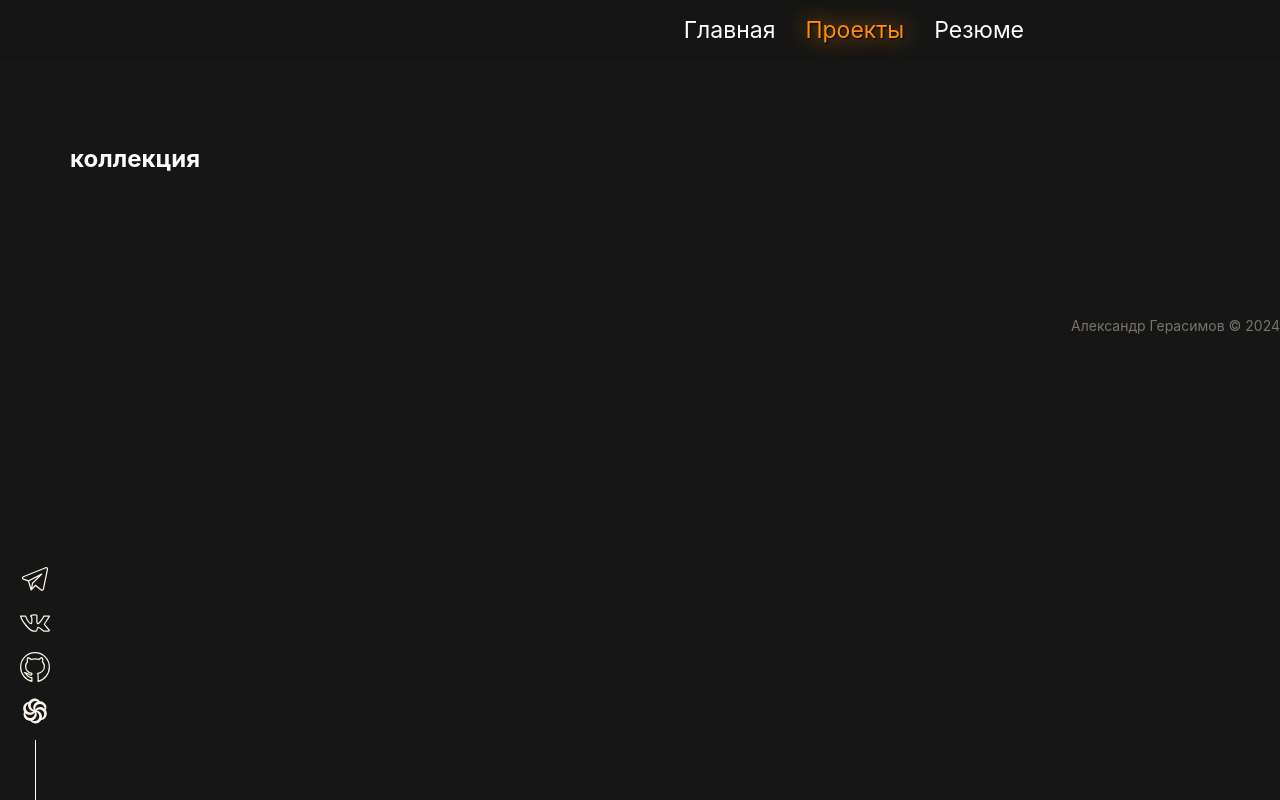
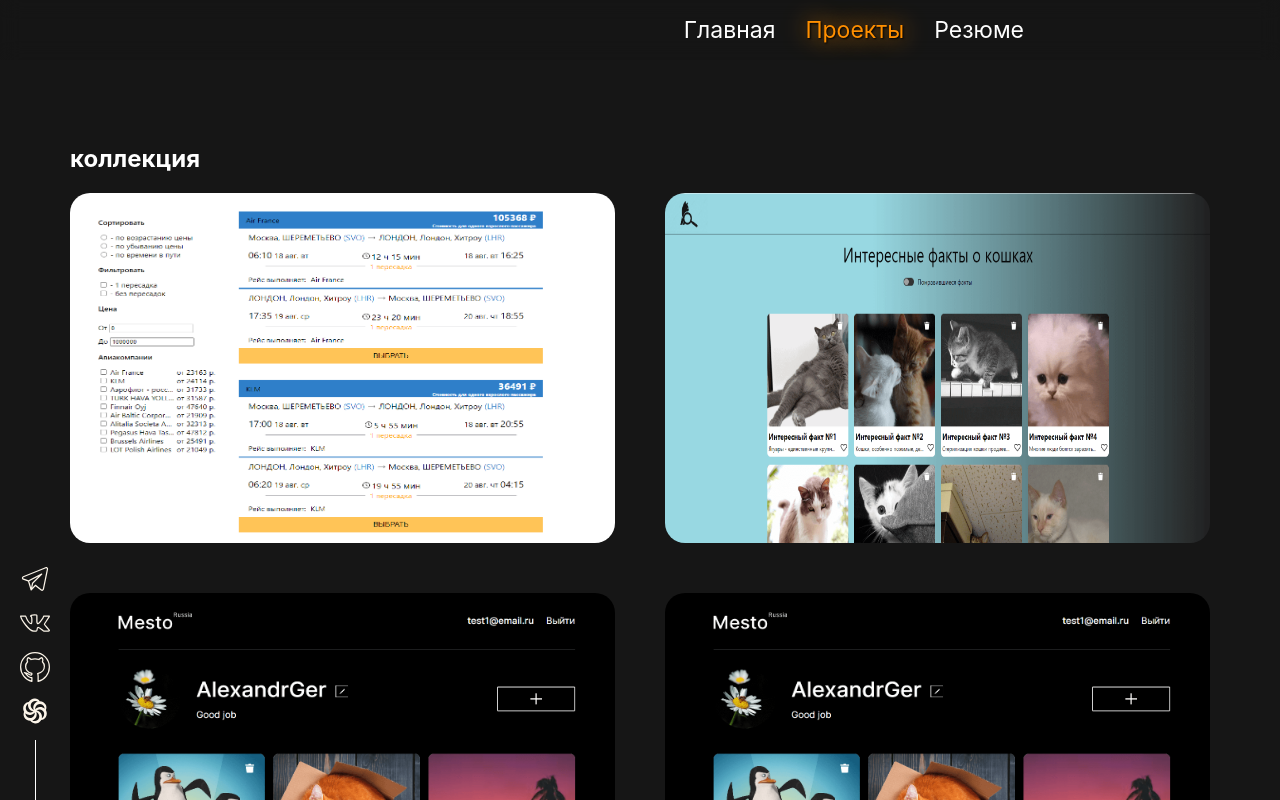
Before and after one commit to AlexandrGer/myPortfolio, a React (Create React App) app: page /myPortfolio/projects in a window 1280 px wide. Shown: the top 800 px of the page. Built offline with nearby package versions, Linux system fonts and the light colour scheme.

Commit message:
Добавил проекты, корректировка стилей

```diff
--- a/src/components/App/App.tsx
+++ b/src/components/App/App.tsx
@@ -3,6 +3,7 @@ import Footer from "../Footer/Footer";
 import Header from "../Header/Header";
 import Main from "../Main/Main";
 import Projects from "../Projects/Projects";
+import ProjectPage from "../ProjectPage/ProjectPage";
 import Social from "../Social/Social";
 import "./App.scss";
 
@@ -14,6 +15,7 @@ function App() {
         <Routes>
           <Route path="/" element={<Main />} />
           <Route path="/projects" element={<Projects />} />
+          <Route path="/projects/:id" element={<ProjectPage />} />
         </Routes>
       </main>
       <Footer />
--- a/src/components/Header/Header.scss
+++ b/src/components/Header/Header.scss
@@ -8,4 +8,5 @@
   top: 0;
   backdrop-filter: blur(10px);
   background-color: #16161633;
+  z-index: 99;
 }
--- a/src/components/Nav/Nav.tsx
+++ b/src/components/Nav/Nav.tsx
@@ -1,4 +1,5 @@
 import { NavLink } from "react-router-dom";
+import resume from "../../images/Резюме.pdf";
 import "./Nav.scss";
 
 export default function Nav() {
@@ -12,7 +13,7 @@ export default function Nav() {
           <NavLink to="/projects">Проекты</NavLink>
         </li>
         <li>
-          <a href={"s"} target="blank">
+          <a href={resume} target="blank">
             Резюме
           </a>
         </li>
--- /dev/null
+++ b/src/components/Project/Project.scss
@@ -0,0 +1,109 @@
+.project {
+  height: 350px;
+  position: relative;
+
+  &:hover .project__container {
+    background-color: #000000cf;
+    opacity: 1;
+  }
+
+  img {
+    width: 100%;
+    height: 100%;
+    border-radius: 20px;
+  }
+}
+
+.project__container {
+  position: absolute;
+  top: 0;
+  left: 0;
+  width: 100%;
+  height: 100%;
+  text-align: center;
+  display: flex;
+  flex-direction: column;
+  justify-content: center;
+  align-items: center;
+  gap: 20px;
+  padding: 20px;
+  box-sizing: border-box;
+  opacity: 0;
+  z-index: 1;
+  transition: opasity 0.3s ease;
+  transition: background-color 0.3s ease;
+}
+
+.link {
+  width: 60px;
+  position: absolute;
+  top: 10px;
+  right: 35px;
+  transition: transform 0.3s ease;
+
+  &:hover {
+    transform: scale(1.2);
+  }
+
+  img {
+    width: 100%;
+    object-fit: cover;
+  }
+}
+
+.project__title {
+  margin: 0;
+  padding: 0;
+  cursor: pointer;
+  font-weight: 400;
+  font-size: 30px;
+  text-decoration: none;
+  color: #fff;
+
+  &:hover {
+    background-image: linear-gradient(90deg, #ff8f00 0%, #989898 80%);
+    background-clip: text;
+    -webkit-buackgrond-clip: text;
+    -moz-background-clip: text;
+    -webkit-text-fill-color: transparent;
+  }
+}
+
+.project__description {
+  margin: 0;
+  font-weight: 400;
+  font-size: 18px;
+}
+
+.project__tech {
+  padding: 0;
+  margin: 0;
+  list-style: none;
+  display: flex;
+  flex-wrap: wrap;
+  gap: 10px;
+
+  img {
+    cursor: pointer;
+    width: 50px;
+    transition: filter 0.5s ease;
+    filter: grayscale(100%);
+
+    &:hover {
+      filter: grayscale(0);
+    }
+  }
+}
+
+.project__link {
+  text-decoration: none;
+  color: #fff;
+
+  &:hover {
+    background-image: linear-gradient(90deg, #ff8f00 0%, #989898 80%);
+    background-clip: text;
+    -webkit-buackgrond-clip: text;
+    -moz-background-clip: text;
+    -webkit-text-fill-color: transparent;
+  }
+}
--- /dev/null
+++ b/src/components/Project/Project.tsx
@@ -0,0 +1,40 @@
+import { IProject } from "../../types/IProject";
+import { Link } from "react-router-dom";
+import "./Project.scss";
+
+type Props = {
+  item: IProject;
+};
+
+export default function Project({ item }: Props) {
+  return (
+    <>
+      <div className="project">
+        <img src={item.cover} alt={item.title} />
+        <div className="project__container">
+          <a href={item.githubUrl} target="blank" className="link">
+            <img src={item.githubIcon} alt="icon" />
+          </a>
+          {item.websiteUrl ? (
+            <a href={item.websiteUrl} target="blank" className="project__title">
+              {item.title}
+            </a>
+          ) : (
+            <h2 className="project__title"> {item.title}</h2>
+          )}
+          <p className="project__description">{item.shortDescription}</p>
+          <ul className="project__tech">
+            {item.skillIcons.map((tech) => (
+              <li key={tech.id}>
+                <img src={tech.icon} alt={tech.name} />
+              </li>
+            ))}
+          </ul>
+          <Link to={`/projects/${item.id}`} className="project__link">
+            Подробнее о проекте &#8594;
+          </Link>
+        </div>
+      </div>
+    </>
+  );
+}
--- /dev/null
+++ b/src/components/ProjectPage/ProjectPage.tsx
@@ -0,0 +1,29 @@
+import { useEffect, useState } from "react";
+import { useParams } from "react-router-dom";
+import { projects } from "../../utils/constans/projects";
+import { IProject } from "../../types/IProject";
+import "./ProjectPage.scss";
+
+export default function ProjectPage() {
+  const { id } = useParams();
+  const [activeProject, setActiveProject] = useState<IProject>();
+
+  useEffect(() => {
+    if (id) {
+      setActiveProject(projects.find((e) => e.id === +id));
+    }
+  }, [id]);
+
+  return (
+    <>
+      {activeProject && (
+        <div>
+          <h1>{activeProject.title}</h1>
+          <p>{activeProject.description}</p>
+          <p>{activeProject.shortDescription}</p>
+          <div></div>
+        </div>
+      )}
+    </>
+  );
+}
--- a/src/components/Projects/Projects.scss
+++ b/src/components/Projects/Projects.scss
@@ -0,0 +1,16 @@
+.projects {
+  display: flex;
+  flex-direction: column;
+}
+
+.projects__title {
+}
+
+.projects__items {
+  padding: 0;
+  margin: 0;
+  list-style: none;
+  display: grid;
+  grid-template-columns: repeat(2, minmax(auto, 1fr));
+  gap: 50px;
+}
--- a/src/components/Projects/Projects.tsx
+++ b/src/components/Projects/Projects.tsx
@@ -1,7 +1,20 @@
+import { projects } from "../../utils/constans/projects";
+import Project from "../Project/Project";
+import "./Projects.scss";
+
 export default function Projects() {
   return (
-    <section>
-      <h1>коллекция</h1>
+    <section className="projects">
+      <h1 className="projects__title">коллекция</h1>
+      <ul className="projects__items">
+        {projects
+          .map((item) => (
+            <li key={item.id}>
+              <Project item={item} />
+            </li>
+          ))
+          .reverse()}
+      </ul>
     </section>
   );
 }
--- /dev/null
+++ b/src/utils/constans/projects.js
@@ -0,0 +1,121 @@
+import gitHubIcon from "../../images/github-90.png";
+
+// Превью проекта
+import HowToLearn from "../../images/projects/how-to-learn.png";
+import RussianTravel from "../../images/projects/RussianTravel.png";
+import Mesto from "../../images/projects/Mesto.png";
+import CatsInfo from "../../images/projects/CatsInfo.png";
+import AviaSerch from "../../images/projects/AviaSerch.png";
+
+// Технологии задействованные в проекте
+import HTML from "../../images/skills/HTML.svg";
+import CSS from "../../images/skills/CSS.svg";
+import JavaScript from "../../images/skills/JavaScript.svg";
+import React from "../../images/skills/React.svg";
+import NodeJS from "../../images/skills/Node.js.svg";
+import Express from "../../images/skills/Express.svg";
+import MongoDB from "../../images/skills/MongoDB.png";
+import Redux from "../../images/skills/Redux.svg";
+
+export const projects = [
+  {
+    id: 1,
+    cover: HowToLearn,
+    title: "How to Learn",
+    shortDescription: "Статичный сайт. Подсказки по эффективному обучению.",
+    description: "",
+    websiteUrl: "https://alexandrger.github.io/how-to-learn/",
+    githubUrl: "https://github.com/AlexandrGer/how-to-learn",
+    githubIcon: gitHubIcon,
+    skillIcons: [
+      { id: 1, name: "HTML", icon: HTML },
+      { id: 2, name: "CSS", icon: CSS },
+    ],
+  },
+  {
+    id: 2,
+    cover: RussianTravel,
+    title: "Russian Travel",
+    shortDescription:
+      "Отзывчиво-адаптивный одностраничный сайт на тему наиболее интересных мест в России для путешествий.",
+    description: "",
+    websiteUrl: "https://alexandrger.github.io/russian-travel/",
+    githubUrl: "https://github.com/AlexandrGer/russian-travel",
+    githubIcon: gitHubIcon,
+    skillIcons: [
+      { id: 1, name: "HTML", icon: HTML },
+      { id: 2, name: "CSS", icon: CSS },
+    ],
+  },
+  {
+    id: 3,
+    cover: Mesto,
+    title: "Mesto",
+    shortDescription:
+      "Регистрируйтесь, делитесь фото в общей ленте вместе с друзьями. Ставьте лайки.",
+    description: "",
+    websiteUrl: "https://alexandrger.github.io/react-mesto-auth",
+    githubUrl: "https://github.com/AlexandrGer/react-mesto-auth",
+    githubIcon: gitHubIcon,
+    skillIcons: [
+      { id: 1, name: "HTML", icon: HTML },
+      { id: 2, name: "CSS", icon: CSS },
+      { id: 3, name: "JavaScript", icon: JavaScript },
+      { id: 4, name: "React", icon: React },
+    ],
+  },
+  {
+    id: 4,
+    cover: Mesto,
+    title: "Movies Exsplorer",
+    shortDescription:
+      "Регистрируйтесь, ищите фильмы и сохраняйте их в избранное.",
+    description: "",
+    websiteUrl: "",
+    githubUrl: "https://github.com/AlexandrGer/movies-explorer-frontend",
+    githubIcon: gitHubIcon,
+    skillIcons: [
+      { id: 1, name: "HTML", icon: HTML },
+      { id: 2, name: "CSS", icon: CSS },
+      { id: 3, name: "JavaScript", icon: JavaScript },
+      { id: 4, name: "React", icon: React },
+      { id: 5, name: "Node", icon: NodeJS },
+      { id: 6, name: "Express", icon: Express },
+      { id: 7, name: "Mongo", icon: MongoDB },
+    ],
+  },
+  {
+    id: 5,
+    cover: CatsInfo,
+    title: "Cats Info",
+    shortDescription:
+      "Случайные картинки и факты о кошках. Понравился факт сохраняйте карточку в избранное.",
+    description: "",
+    websiteUrl: "https://alexandrger.github.io/cats-info/",
+    githubUrl: "https://github.com/AlexandrGer/cats-info",
+    githubIcon: gitHubIcon,
+    skillIcons: [
+      { id: 1, name: "HTML", icon: HTML },
+      { id: 2, name: "CSS", icon: CSS },
+      { id: 3, name: "JavaScript", icon: JavaScript },
+      { id: 4, name: "React", icon: React },
+      { id: 5, name: "Redux", icon: Redux },
+    ],
+  },
+  {
+    id: 6,
+    cover: AviaSerch,
+    title: "Avia Serch",
+    shortDescription: "Не Авиасейлс, но тоже можно найти дешевый авиабилет",
+    description: "",
+    websiteUrl: "https://alexandrger.github.io/avia-search/",
+    githubUrl: "https://github.com/AlexandrGer/avia-search",
+    githubIcon: gitHubIcon,
+    skillIcons: [
+      { id: 1, name: "HTML", icon: HTML },
+      { id: 2, name: "CSS", icon: CSS },
+      { id: 3, name: "JavaScript", icon: JavaScript },
+      { id: 4, name: "React", icon: React },
+    ],
+  },
+];
```
Also changed, not shown: src/types/IProject.ts (+7 -0 lines), tsconfig.json (+2 -8 lines), src/components/ProjectPage/ProjectPage.scss (added), src/images/projects/AviaSerch.png (added), src/images/projects/CatsInfo.png (added).
